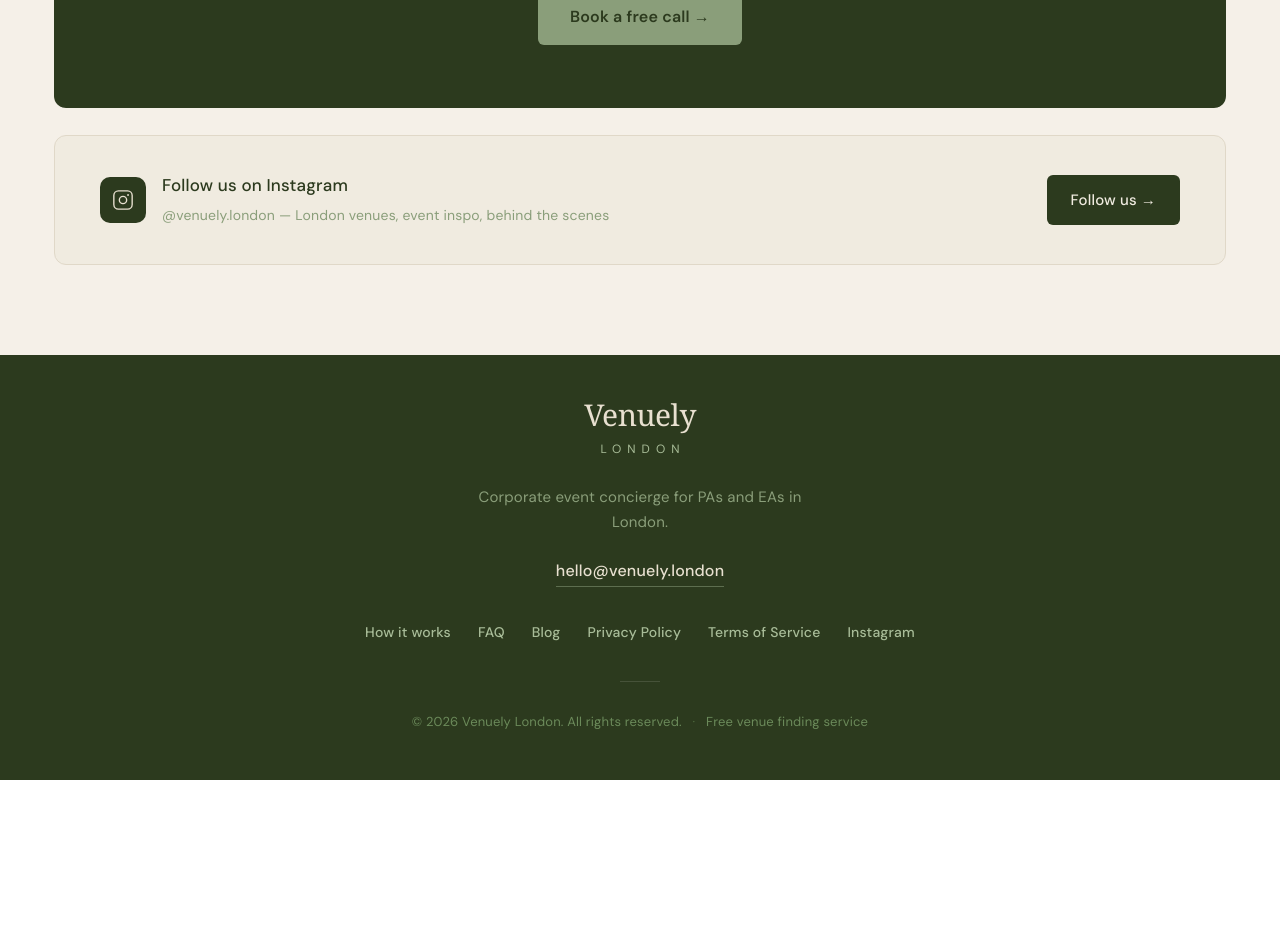
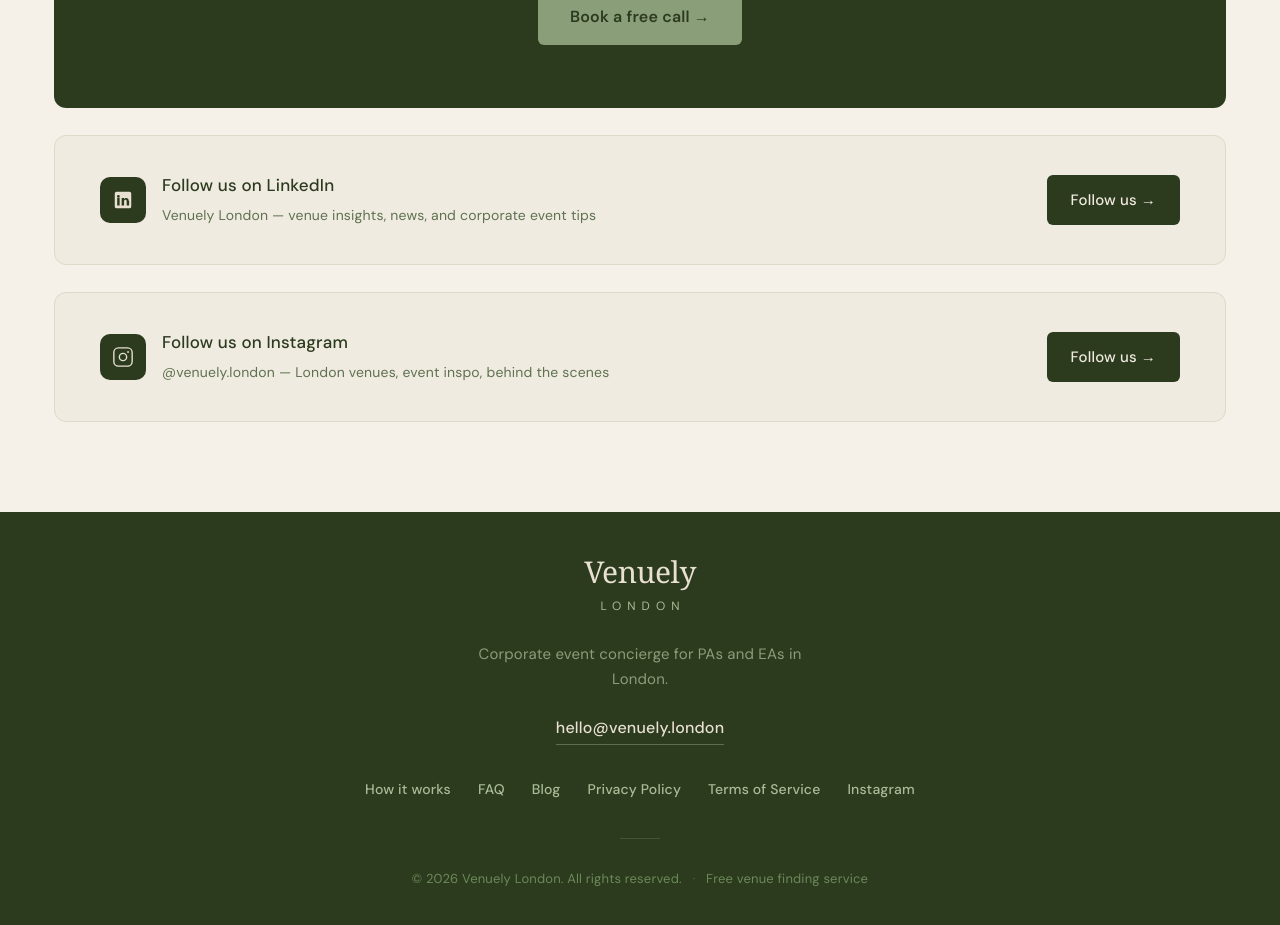
Before and after one commit to venuelylondon/Venuely, a React (Vite) app: page / in a window 1280 px wide. Shown: the part 4720-5645 px from the top of the page. Before the commit the page ends 5494 px from the top, so only its background shows below. Built offline with nearby package versions, Linux system fonts and the light colour scheme.

Commit message:
Add Follow us on LinkedIn bar above Instagram

```diff
--- a/src/VenuelyLanding.jsx
+++ b/src/VenuelyLanding.jsx
@@ -602,6 +602,24 @@ export default function VenuelyLanding() {
           </a>
         </div>
 
+        {/* LinkedIn */}
+        <div className="vly-ig-card" style={{ background: "#f0ebe0", borderRadius: 12, marginBottom: "1.5rem" }}>
+          <div style={{ display: "flex", alignItems: "center", gap: 16 }}>
+            <div style={{ width: 46, height: 46, background: "#2c3a1e", borderRadius: 10, display: "flex", alignItems: "center", justifyContent: "center", flexShrink: 0 }}>
+              <svg width="22" height="22" viewBox="0 0 24 24" fill="#e8e0d0">
+                <path d="M19 3a2 2 0 0 1 2 2v14a2 2 0 0 1-2 2H5a2 2 0 0 1-2-2V5a2 2 0 0 1 2-2h14zM8.339 9.708H5.667V18h2.672V9.708zM7.003 6.5a1.55 1.55 0 1 0 0 3.099 1.55 1.55 0 0 0 0-3.099zM18.333 13.205c0-2.317-1.235-3.396-2.882-3.396-1.328 0-1.923.731-2.255 1.244v-1.345h-2.671c.035.754 0 8.292 0 8.292h2.671v-4.631c0-.24.017-.48.088-.652.193-.48.633-.977 1.371-.977.967 0 1.354.737 1.354 1.817V18h2.672l.052-4.795z"/>
+              </svg>
+            </div>
+            <div>
+              <p style={{ fontSize: 17, fontWeight: 500, color: "#2c3a1e", marginBottom: 4 }}>Follow us on LinkedIn</p>
+              <p style={{ fontSize: 14, color: "#5e7150" }}>Venuely London — venue insights, news, and corporate event tips</p>
+            </div>
+          </div>
+          <a href="https://www.linkedin.com/company/venuely-london/" target="_blank" rel="noreferrer" className="vly-ig-btn" style={{ background: "#2c3a1e", color: "#f0ebe0", fontFamily: "'DM Sans', sans-serif", fontSize: 15, fontWeight: 500, borderRadius: 6, textDecoration: "none" }} {...h}>
+            Follow us →
+          </a>
+        </div>
+
         {/* Instagram */}
         <div className="vly-ig-card" style={{ background: "#f0ebe0", borderRadius: 12 }}>
           <div style={{ display: "flex", alignItems: "center", gap: 16 }}>
@@ -614,7 +632,7 @@ export default function VenuelyLanding() {
             </div>
             <div>
               <p style={{ fontSize: 17, fontWeight: 500, color: "#2c3a1e", marginBottom: 4 }}>Follow us on Instagram</p>
-              <p style={{ fontSize: 14, color: "#8a9e7a" }}>@venuely.london — London venues, event inspo, behind the scenes</p>
+              <p style={{ fontSize: 14, color: "#5e7150" }}>@venuely.london — London venues, event inspo, behind the scenes</p>
             </div>
           </div>
           <a href="https://www.instagram.com/venuely.london/" target="_blank" rel="noreferrer" className="vly-ig-btn" style={{ background: "#2c3a1e", color: "#f0ebe0", fontFamily: "'DM Sans', sans-serif", fontSize: 15, fontWeight: 500, borderRadius: 6, textDecoration: "none" }} {...h}>
```
